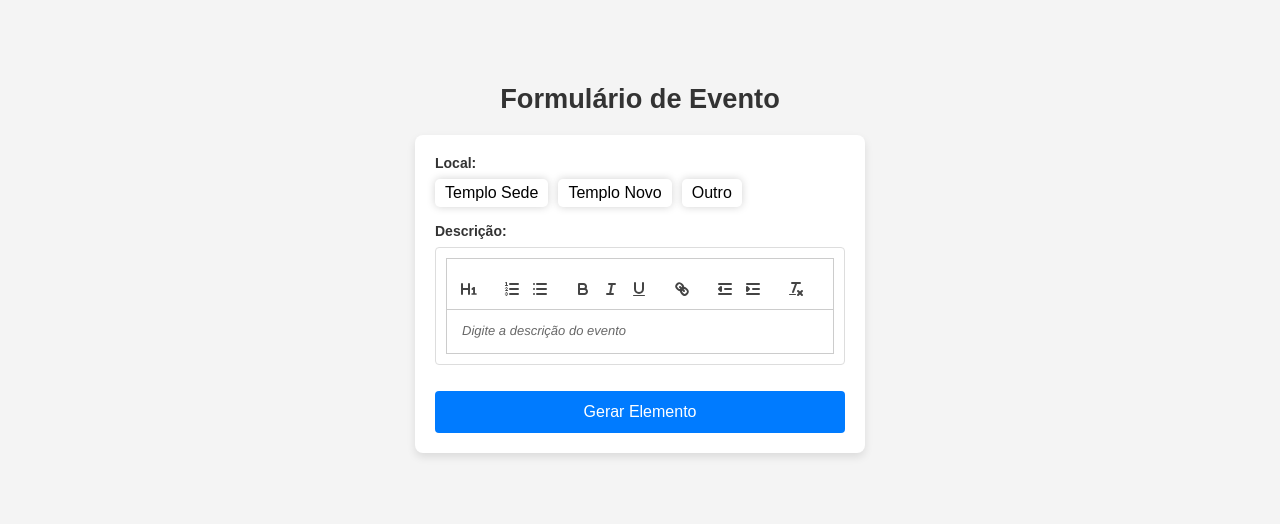
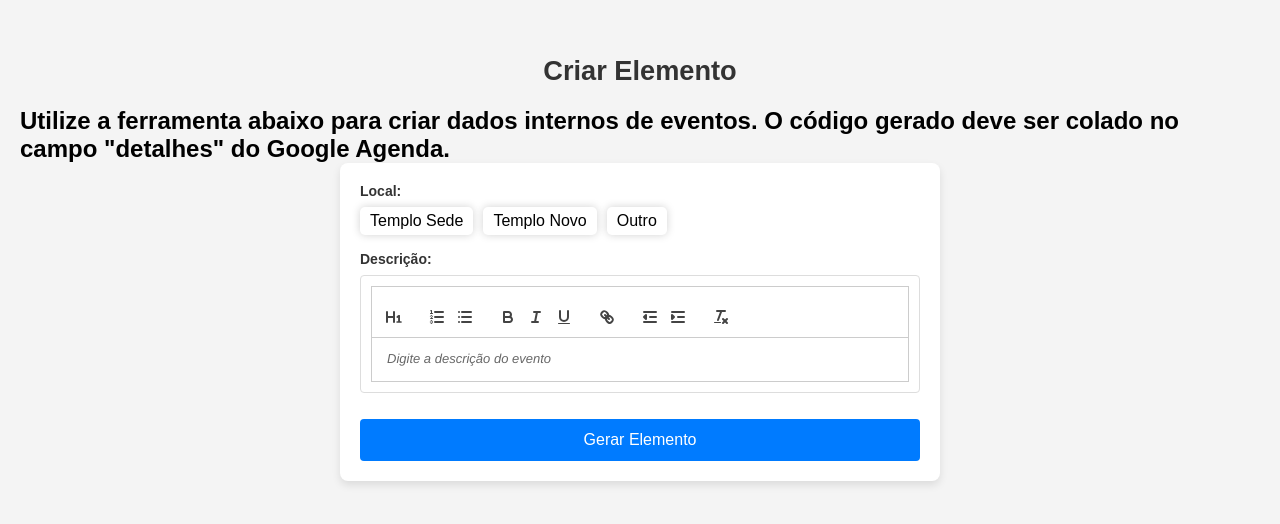
Before and after one commit to mwndl/eventos_elemento, a React (Create React App) app: page / in a window 1280 px wide. Shown: the part 132-656 px from the top of the page. Built offline with nearby package versions, Linux system fonts and the light colour scheme.

Commit message:
Instruções adicionadas

```diff
--- a/src/App.js
+++ b/src/App.js
@@ -5,8 +5,9 @@ import styles from './App.module.scss';
 
 function App() {
   return (
-    <div className="App">
-      <h1>Formulário de Evento</h1>
+    <div className={styles.App}>
+      <h1>Criar Elemento</h1>
+      <h2>Utilize a ferramenta abaixo para criar dados internos de eventos. O código gerado deve ser colado no campo "detalhes" do Google Agenda.</h2>
       <FormularioEvento />
     </div>
   );
```
